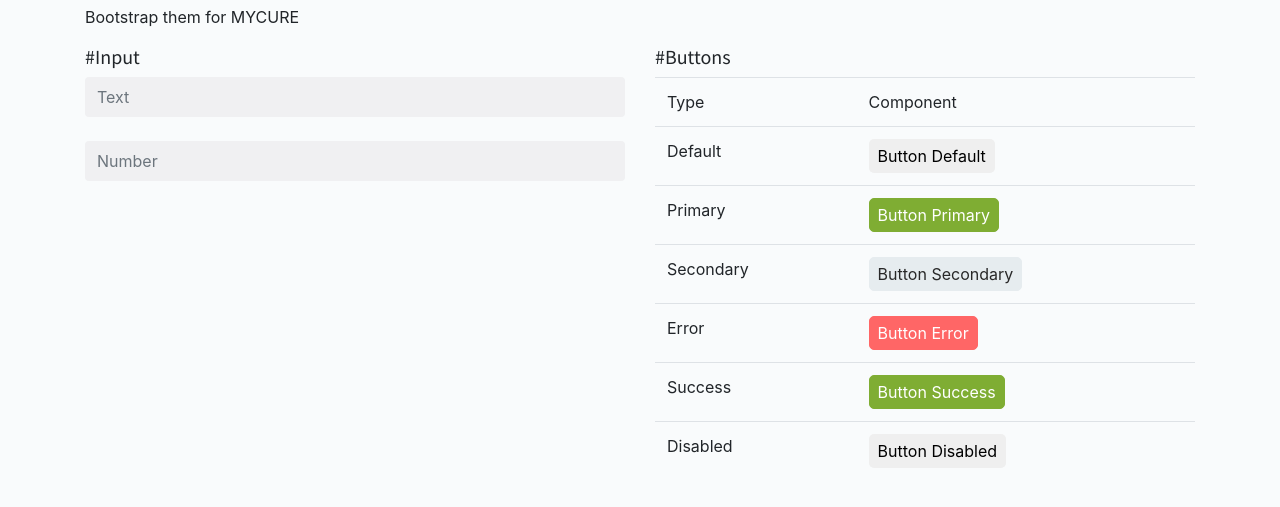
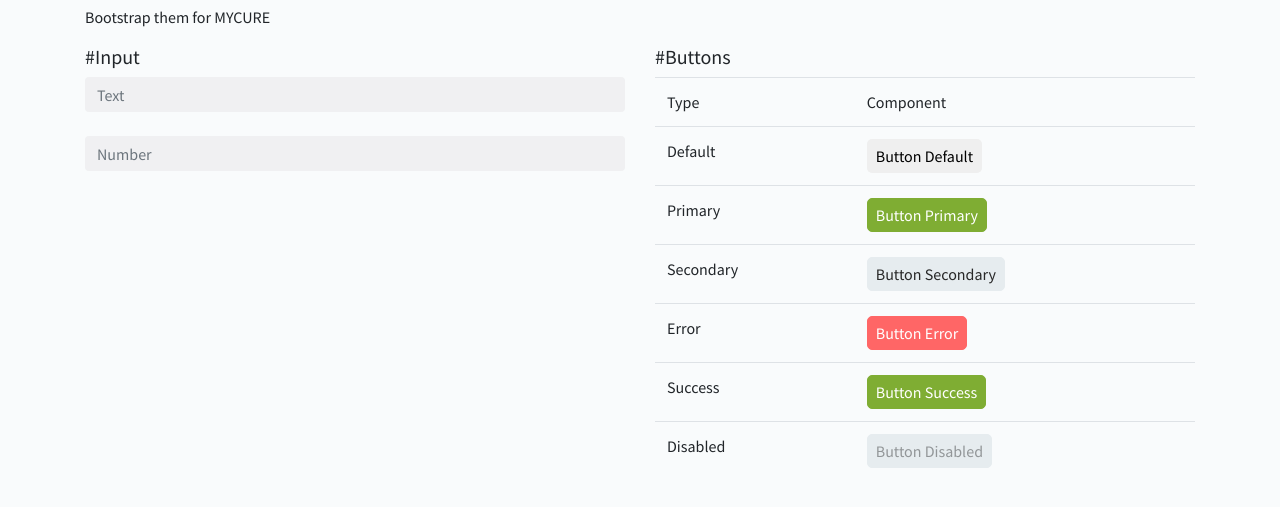
Before and after one commit to mycurelabs/kidlat-css, a website: page index.html in a window 1280 px wide. Shown: the part 51-558 px from the top of the page. Drawn offline with nearby package versions, Linux system fonts and the light colour scheme.

Commit message:
New outpu

```diff
--- a/css/kidlat.css
+++ b/css/kidlat.css
@@ -1,9 +1,6 @@
 @import url("https://fonts.googleapis.com/css?family=Source+Sans+Pro");
-html {
+body {
   font-family: "Source Sans Pro", sans-serif;
-}
-
-body {
   background-color: #f9fbfc;
   height: 100%;
 }
@@ -21,7 +18,7 @@ h6 {
   color: #282828;
   font-size: 16px;
   width: 100%;
-  height: 40px;
+  height: 35px !important;
   background-color: #f0f0f2;
   outline: none;
   border: none;
@@ -99,4 +96,14 @@ h6 {
   color: white !important;
 }
 
+.btn.btn-disabled {
+  background-color: #e6ecef;
+  border: 1px solid #e6ecef;
+  color: #929698;
+}
+
+.btn.btn-disabled:hover {
+  cursor: not-allowed;
+}
+
 /*# sourceMappingURL=css/kidlat.css.map */
```
Also changed, not shown: 1 other file.
